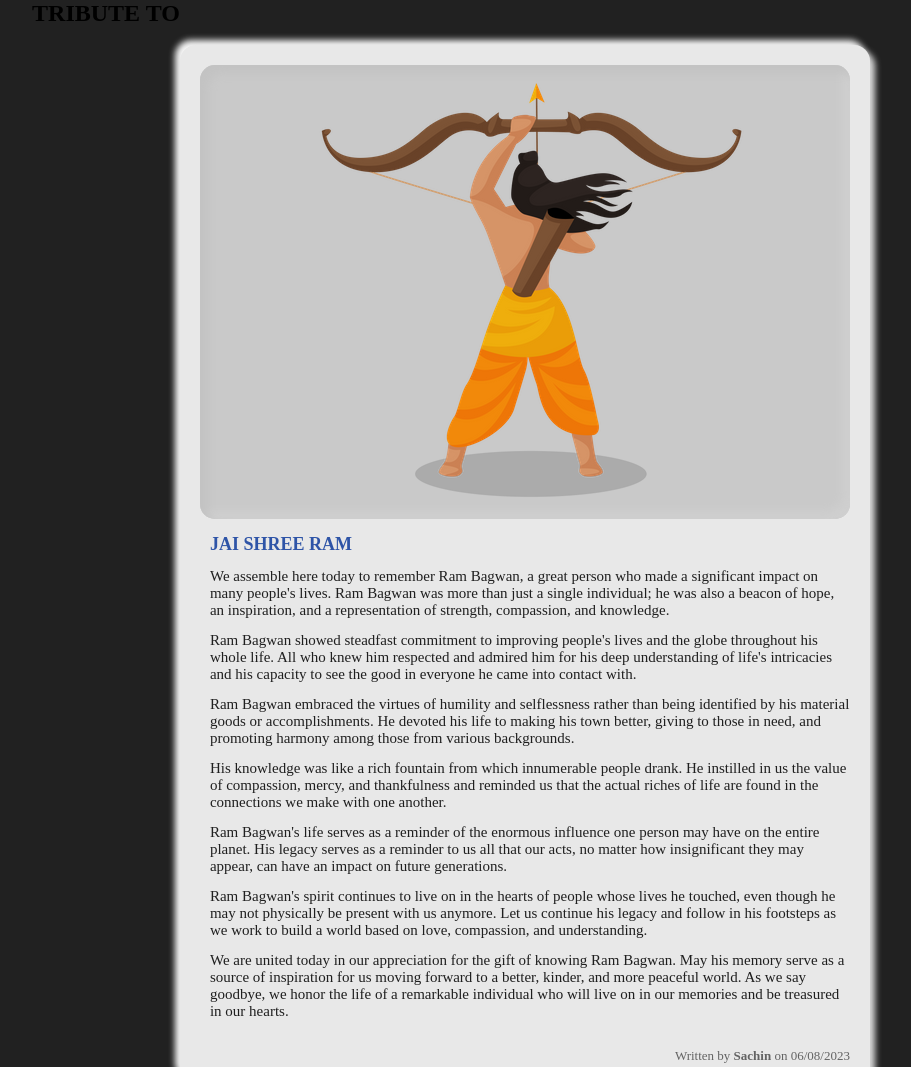
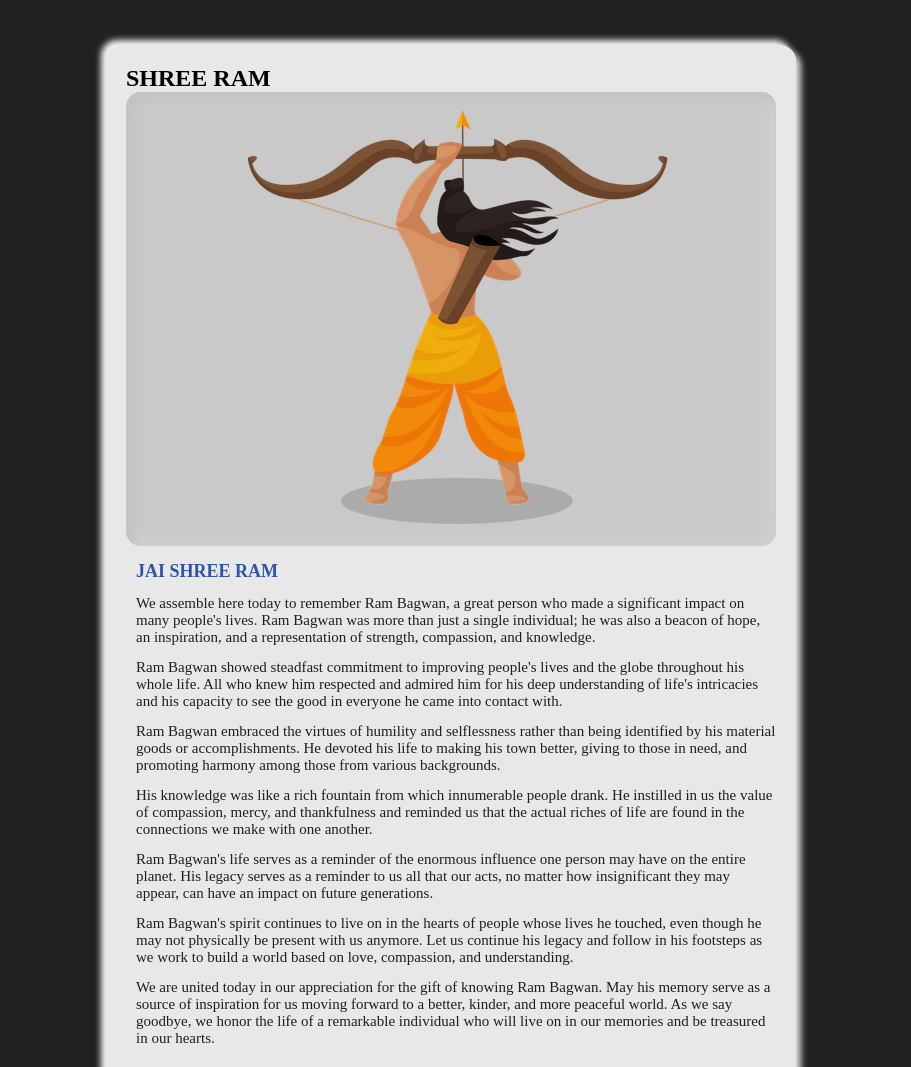
Before and after one commit to Sachin066/Codsoft, a plain HTML site: page Task_1/index.html in a window 1280 px wide. Shown: the top 1067 px of the page, without its empty margins (189-1100 px from the left). Drawn offline with Linux system fonts and the light colour scheme.

Commit message:
name change

```diff
--- a/Task 1/index.css
+++ b/Task_1/index.css
@@ -9,6 +9,8 @@ body{
     display: flex;
     justify-content: center;
 }
+
+
 
 .card {
     padding: 20px;
--- a/Task 1/index.html
+++ b/Task_1/index.html
@@ -9,10 +9,21 @@
 </head>
 
 <body>
+    <!-- <div class="title">
+        <h2>
+            SHREE RAM
+        </h2>
 
-<h2>TRIBUTE TO </h2>
+    </div> -->
+
+    <!-- <h2>
+        SHREE RAM
+    </h2> -->
 
     <div class="card">
+        <h2>
+            SHREE RAM
+        </h2>
         <div class="card-image">
             <img src="ram.webp" alt="">
         </div>
```
Also changed, not shown: Task_1/ram.avif (renamed from Task 1/ram.avif), Task_1/ram.webp (renamed from Task 1/ram.webp).
